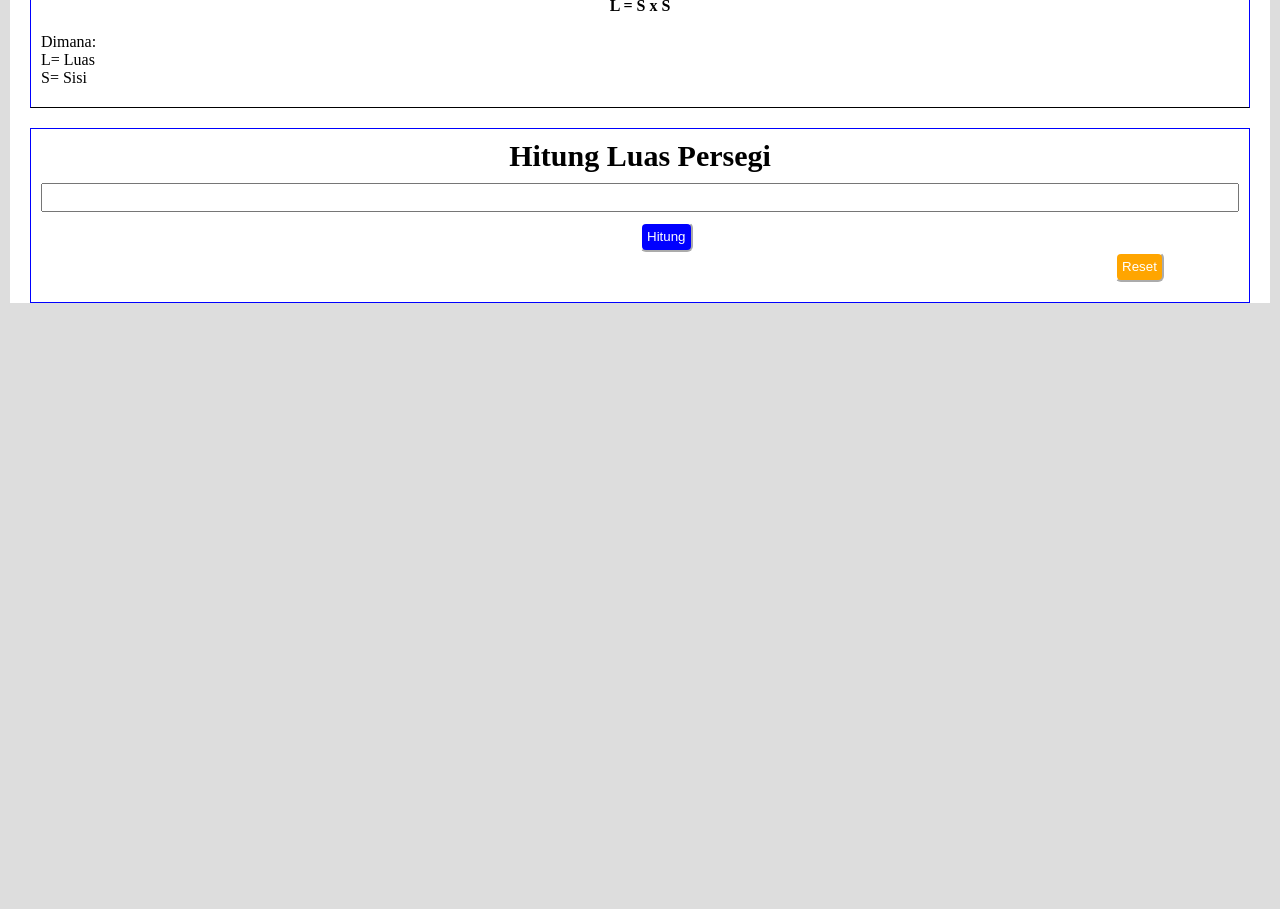
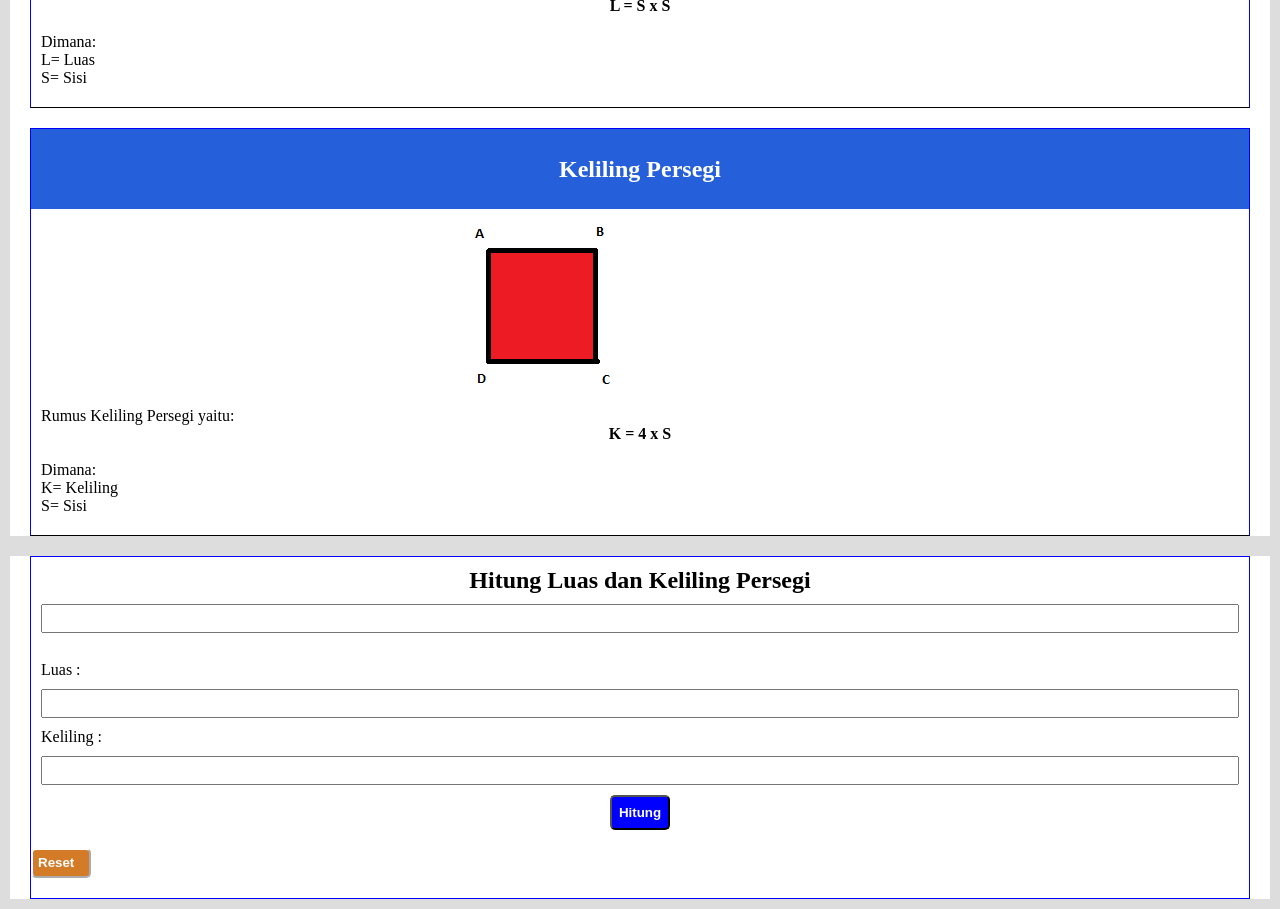
Before and after one commit to revou-fundamental-course/8-jan-24-Rahma002, a plain HTML site: page index.html in a window 1280 px wide. Shown: the part 600-1509 px from the top of the page. Before the commit the page ends 913 px from the top, so only its background shows below. Drawn offline with Linux system fonts and the light colour scheme.

Commit message:
add javascript done

```diff
--- a/CSS/style.css
+++ b/CSS/style.css
@@ -77,7 +77,7 @@ main {
   background-color: white;
 }
 
-main .content h2 {
+main .content h2, .content2 h2 {
   height: 80px;
   width: 100%;
   background-color: rgb(38, 95, 218);
@@ -90,7 +90,7 @@ img {
   margin: 0 35% 0 35%;
 }
 
-.content {
+.content, .content2 {
   margin: 20px;
   border: solid 1px blue;
   padding-bottom: 20px;
@@ -102,8 +102,13 @@ img {
   text-align: center;
 }
 
-.content .describe {
+.content .describe, .content2 .describe{
   padding-left: 10px;
+}
+
+.footer {
+  background-color: white;
+  margin: 0 10px 10px 10px;
 }
 
 .inputSection {
@@ -116,15 +121,18 @@ img {
 
 }
 
-.inputSection label {
+.inputSection h2 {
   text-align: center;
-  font-size: 30px;
   font-weight: bold;
 }
 
 .inputSection input {
   height: 25px;
   margin: 10px;
+}
+
+.inputSection span {
+  padding-left: 10px;
 }
 
 button {
@@ -137,12 +145,21 @@ button {
   border-color: white;
 }
 
-.katikButton1 {
-  margin-left: 50%;
+#btnHitung {
   background-color: blue;
+  width: 60px;
+  margin: auto;
+  border-radius: 5px;
+  height: 35px;
+  color: white;
+  font-weight: bold;
 }
 
+
 .katikButton2 {
-  margin-left: 89%;
-  background-color: orange;
+  background-color: rgb(212, 123, 40);
+  font-weight: bold;
+  width: 60px;
+  border-radius: 5px;
+  color: white;
 }
--- /dev/null
+++ b/Javascript/script.js
@@ -0,0 +1,13 @@
+function hitung() {
+  S = document.getElementById("S").value;
+  Luas = S * S;
+  document.getElementById("txtLuas").value = Luas;
+  Keliling = 4 * S;
+  document.getElementById("txtKeliling").value = Keliling;
+}
+
+function reset() {
+  document.getElementById("S").value = "";
+  document.getElementById("txtLuas").value = "";
+  document.getElementById("txtKeliling").value = "";
+}
--- a/index.html
+++ b/index.html
@@ -5,10 +5,12 @@
   <meta name="viewport" content="width=device-width, initial-scale=1.0">
   <title>Mini Project Assignment</title>
   <link rel="stylesheet" href="CSS/style.css">
+  <script type="text/javascript" src="Javascript/script.js"></script>
 </head>
 <body>
 
   <div class="container">
+
     <header>
       <h1>Katik <span> Kalkulator Matematik</span></h1>
           <div class="intro">
@@ -20,34 +22,47 @@
           </div>
           <div class="navigation">
               <ul>
-                      <li class="kotak"><a href="#">Luas Persegi</a></li>
-                      <li class="panjang"><a href="#">Keliling Persegi</a></li>
+                      <li class="kotak"><a href="#Lpersegi">Luas Persegi</a></li>
+                      <li class="panjang"><a href="#Kpersegi">Keliling Persegi</a></li>
               </ul>
           </div>
         </header>
 
     <main>
-        <div class="content">
+        <div id="Lpersegi" class="content">
             <h2>Luas Persegi</h2>
-            <img src="Asset/Square.png" alt="Bujur Sangkar">
+            <img class="image" src="Asset/Square.png" alt="Bujur Sangkar">
             <p class="describe">Rumus Luas Persegi yaitu: </p>
             <p class="rumus"> L = S x S</p>
-            <div class="describe">
+            <p class="describe">
                 <br>Dimana:
                 </br> L= Luas
                 </br>S= Sisi</p>
-            </div>
         </div>
+        <div id="Kpersegi" class="content2">
+          <h2>Keliling Persegi</h2>
+          <img src="Asset/Square.png" alt="Bujur Sangkar">
+          <p class="describe">Rumus Keliling Persegi yaitu: </p>
+          <p class="rumus"> K = 4 x S</p>
+          <p class="describe">
+            <br>Dimana:
+            </br> K= Keliling
+            </br>S= Sisi
+          </p>
+        </div>
+    </main>
+
+    <div class="footer">
         <div class="inputSection">
-          <label for="Luas" id="squareSide">Hitung Luas Persegi</label>
-          <input type="number" id="squareSide">
-          <div class="button">
-              <button class="katikButton1">Hitung</button>
-              <button class="katikButton2">Reset</button>
-          </div>
+          <h2>Hitung Luas dan Keliling Persegi</h2>
+          <input type="text" id="S" name="S"><br />
+          <span>Luas : </span> <input type="text" id="txtLuas" name="txtLuas">
+          <span>Keliling : </span><input type="text" id="txtKeliling" name="txtKeliling">
+          <input type="button" id="btnHitung" value="Hitung" onclick="hitung();"><br />
+          <button class="katikButton2" onclick="javascript:reset();">Reset</button>
         </div>
+    </div>
 
-    </main>
   </div>
 </body>
 </html>
```
